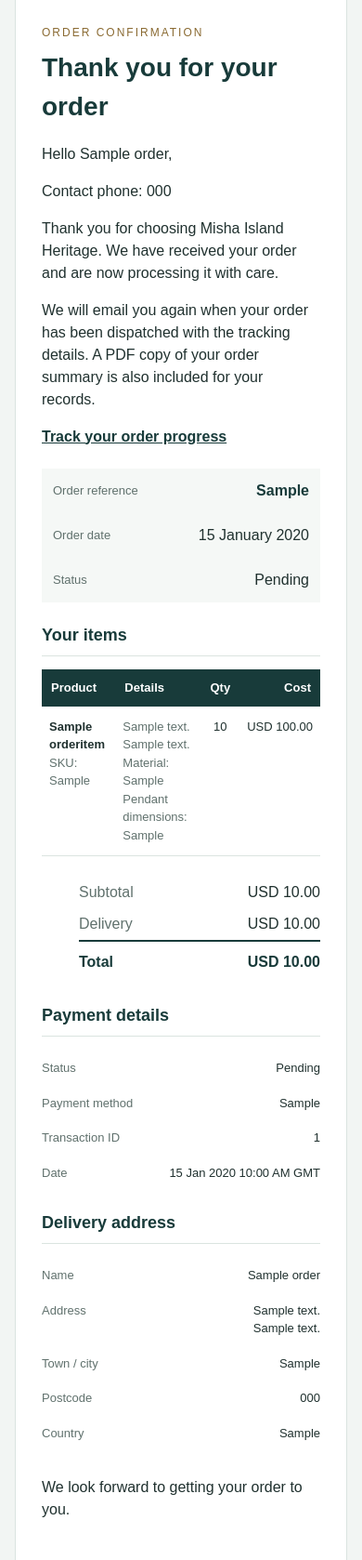
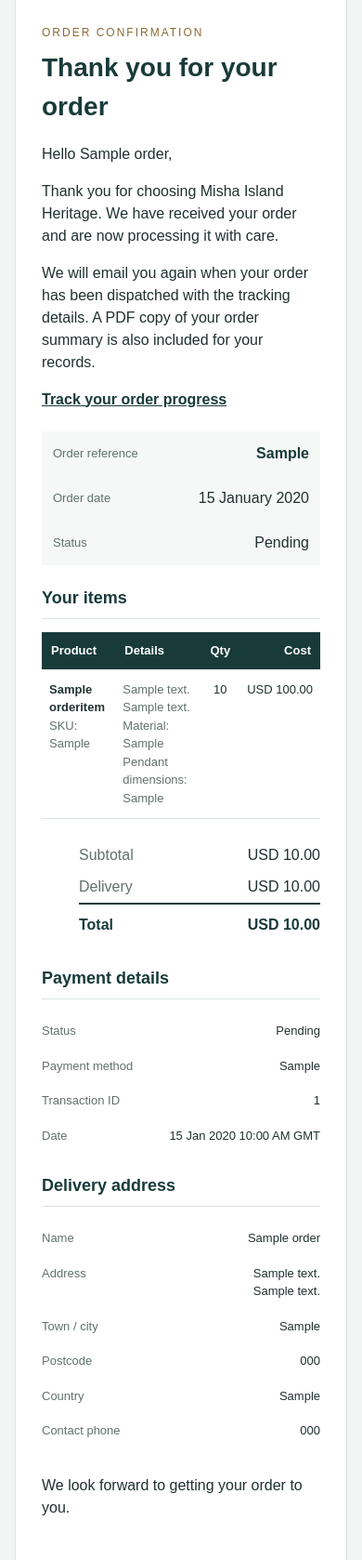
Before and after one commit to viksign/misha-web, a Django app: template templates/shop/order_confirmation_email.html in a window 390 px wide. Shown: the part 160-1838 px from the top of the page at 93% size. Run offline with Django 5.2, Linux system fonts and the light colour scheme; tables that the repository leaves empty hold one stand-in row (values such as "Sample post"); the template is opened without the code that fills it: values that come from a table or form of the project are taken from there, most other values are stand-ins (such as "Sample title", 1, 10 or a date in 2020); grey boxes marked "Sample" are stand-in pictures.

Commit message:
Move order phone under delivery address
Co-authored-by: Copilot <223556219+Copilot@users.noreply.github.com>

```diff
--- a/templates/shop/order_confirmation_email.html
+++ b/templates/shop/order_confirmation_email.html
@@ -10,7 +10,6 @@
         <p style="margin:0 0 8px;color:#8a6a32;font-size:12px;letter-spacing:2px;text-transform:uppercase;">Order confirmation</p>
         <h1 style="margin:0 0 18px;color:#183b3a;font-size:28px;font-weight:600;">Thank you for your order</h1>
         <p>Hello {{ order.shipping_name }},</p>
-        {% if order.phone %}<p>Contact phone: {{ order.phone }}</p>{% endif %}
         <p>Thank you for choosing Misha Island Heritage. We have received your order and are now processing it with care.</p>
         <p>We will email you again when your order has been dispatched with the tracking details. A PDF copy of your order summary is also included for your records.</p>
         <p><a href="{{ tracking_page_url }}" style="color:#183b3a;font-weight:bold;">Track your order progress</a></p>
@@ -50,6 +49,7 @@
           <tr><td style="padding:9px 0;color:#60716d;vertical-align:top;">Town / city</td><td style="padding:9px 0;text-align:right;vertical-align:top;">{{ order.shipping_city }}</td></tr>
           <tr><td style="padding:9px 0;color:#60716d;vertical-align:top;">Postcode</td><td style="padding:9px 0;text-align:right;vertical-align:top;">{{ order.shipping_postcode }}</td></tr>
           <tr><td style="padding:9px 0;color:#60716d;vertical-align:top;">Country</td><td style="padding:9px 0;text-align:right;vertical-align:top;">{{ order.shipping_country }}</td></tr>
+          {% if order.phone %}<tr><td style="padding:9px 0;color:#60716d;vertical-align:top;">Contact phone</td><td style="padding:9px 0;text-align:right;vertical-align:top;">{{ order.phone }}</td></tr>{% endif %}
         </table>
         <p style="margin-top:28px;">We look forward to getting your order to you.</p>
       </div>
--- a/templates/shop/order_confirmation_email.txt
+++ b/templates/shop/order_confirmation_email.txt
@@ -4,8 +4,6 @@ Thank you for choosing Misha Island Heritage. We have received your order and ar
 
 Order reference: {{ order.order_reference|default:order.pk }}
 Order status: {{ order.get_status_display }}
-{% if order.phone %}Contact phone: {{ order.phone }}
-{% endif %}
 
 Order summary:
 {% for item in order.items.all %}- {{ item.quantity }} x {{ item.product_name }} at {{ order.currency }} {{ item.unit_price }}
@@ -28,6 +26,8 @@ Delivery address:
 {% endif %}{{ order.shipping_city }}
 {{ order.shipping_postcode }}
 {{ order.shipping_country }}
+{% if order.phone %}Contact phone: {{ order.phone }}
+{% endif %}
 
 We will email you again when your order has been dispatched with the tracking details. A PDF copy of your order summary is included for your records.
 Track your order progress: {{ tracking_page_url }}
```
